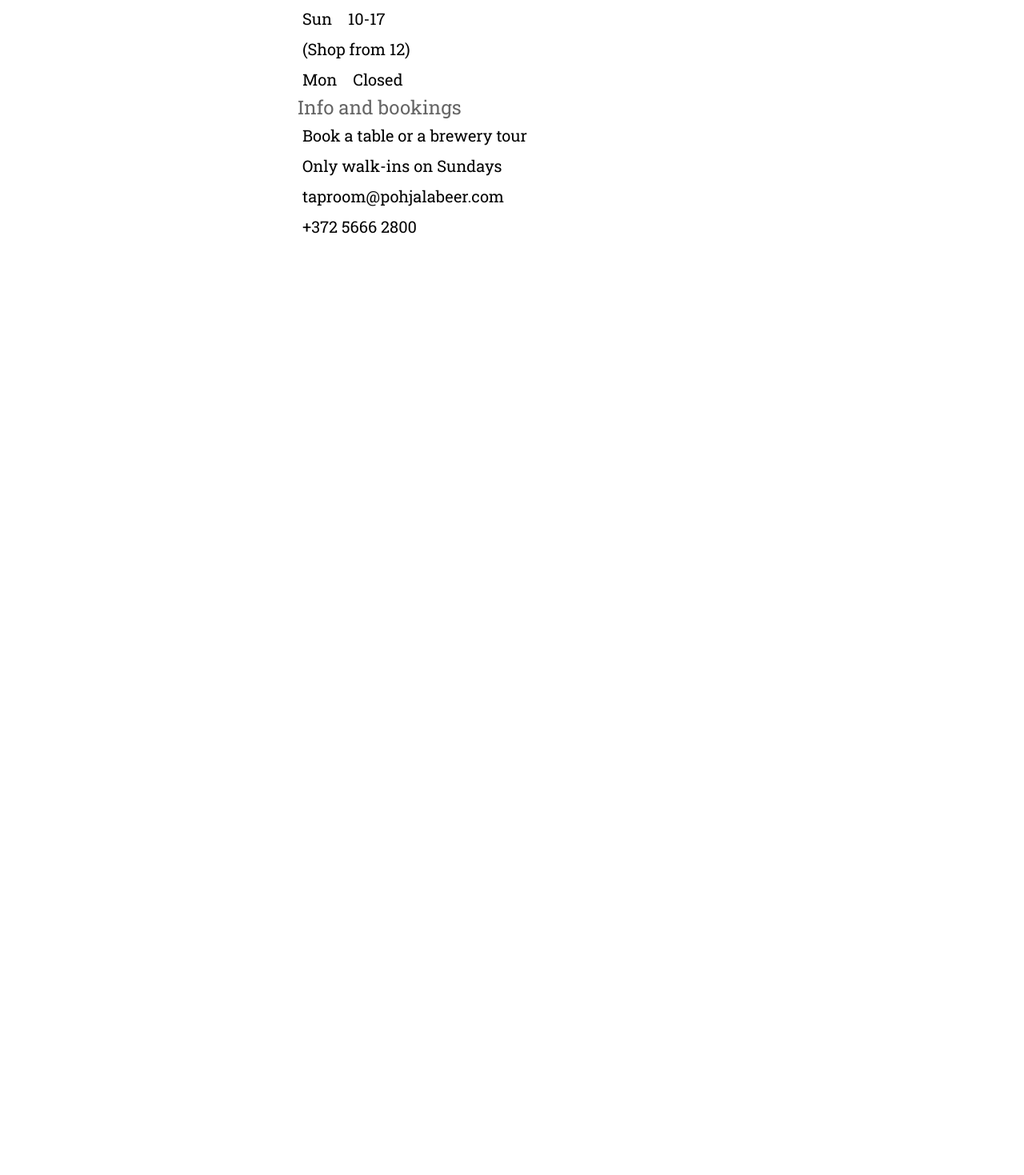
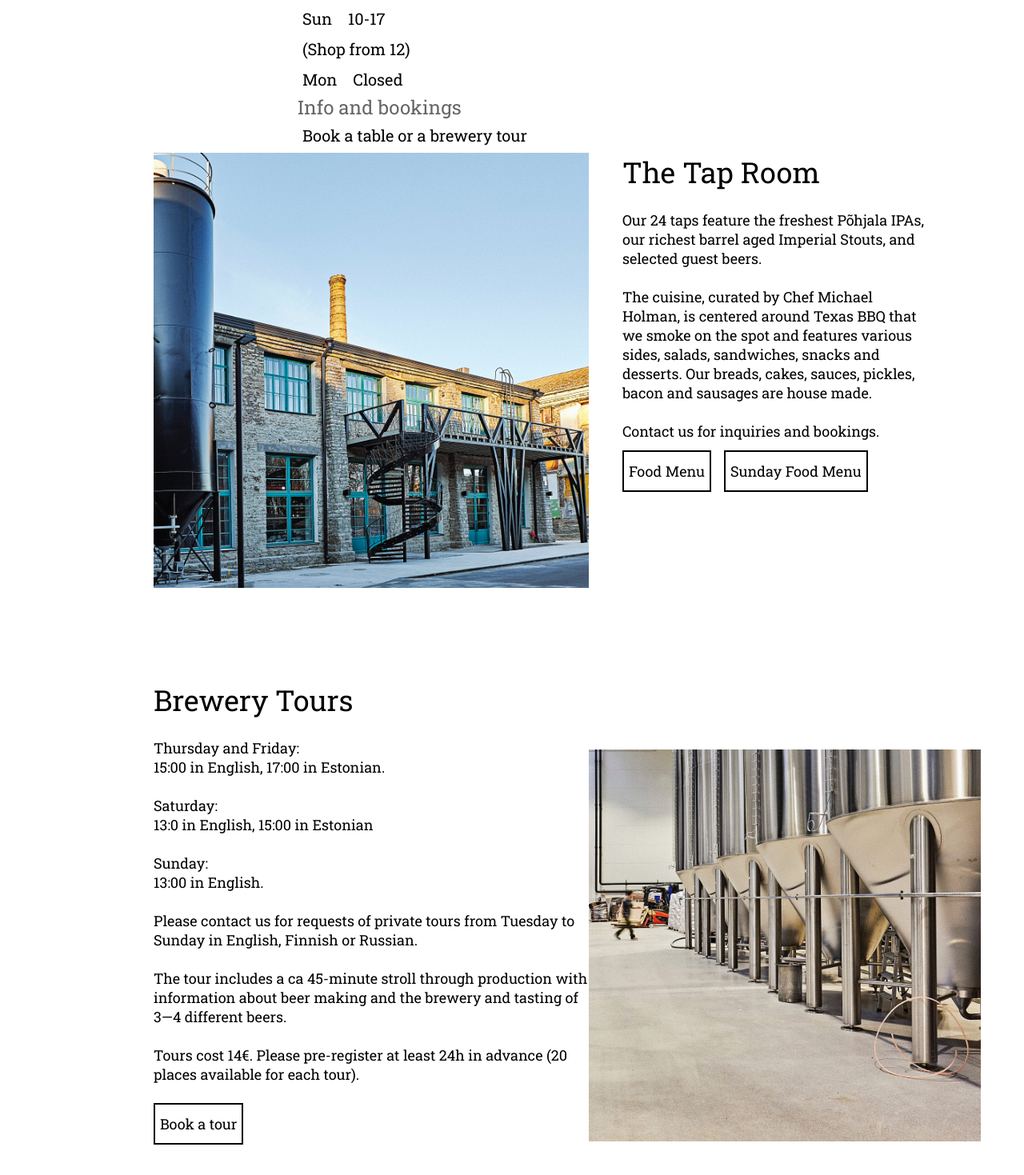
Before and after one commit to KarlErikToom/pohjala, a React (Create React App) app: page /taproom in a window 1280 px wide. Shown: the part 585-2054 px from the top of the page at 80% size. Before the commit the page ends 943 px from the top, so only its background shows below. Built offline with nearby package versions, Linux system fonts and the light colour scheme.

Commit message:
added taproom and tours components

```diff
--- /dev/null
+++ b/src/components/TapTapRoom.jsx
@@ -0,0 +1,34 @@
+import React from "react";
+import Taproom2 from "../assets/taproom-2.jpg";
+
+function TapTapRoom() {
+  return (
+    <section id="tap">
+      <div className="container">
+        <div className="tap__wrapper">
+          <figure className="tap__img--figure">
+            <img src={Taproom2} alt="" className="tap__img" />
+          </figure>
+          <div className="tap__info">
+            <h1 className="tap__info--header">The Tap Room</h1>
+            <p className="tap__info--para">
+              Our 24 taps feature the freshest Põhjala IPAs, our richest barrel
+              aged Imperial Stouts, and selected guest beers. <br />
+              <br />
+              The cuisine, curated by Chef Michael Holman, is centered around
+              Texas BBQ that we smoke on the spot and features various sides,
+              salads, sandwiches, snacks and desserts. Our breads, cakes,
+              sauces, pickles, bacon and sausages are house made. <br /><br />
+              Contact us for inquiries and bookings.
+            </p>
+            <div className="tap__links">
+                <a href="" className="btn">Food Menu</a>
+                <a href="" className="btn">Sunday Food Menu</a>
+            </div>
+          </div>
+        </div>
+      </div>
+    </section>
+  );
+}
+export default TapTapRoom;
--- /dev/null
+++ b/src/components/Tours.jsx
@@ -0,0 +1,40 @@
+import React from "react";
+import Taproom3 from "../assets/taproom-3.jpg"
+
+function Tours() {
+  return (
+    <section id="tours">
+      <div className="container">
+        <div className="tours__wrapper">
+          <div className="tours__info">
+            <h1 className="tap__info--header">Brewery Tours</h1>
+            <p className="tours__info--para">
+              Thursday and Friday: <br />
+              15:00 in English, 17:00 in Estonian. <br />
+              <br />
+              Saturday: <br /> 13:0 in English, 15:00 in Estonian <br />
+              <br />
+              Sunday: <br /> 13:00 in English. <br />
+              <br />
+              Please contact us for requests of private tours from Tuesday to
+              Sunday in English, Finnish or Russian. <br />
+              <br />
+              The tour includes a ca 45-minute stroll through production with
+              information about beer making and the brewery and tasting of 3—4
+              different beers. <br />
+              <br />
+              Tours cost 14€. Please pre-register at least 24h in advance (20
+              places available for each tour).
+            </p>
+            <a href="" className="btn">Book a tour</a>
+          </div>
+          <figure className="tours__img--figure">
+            <img src={Taproom3} alt="" className="tours__img" />
+          </figure>
+        </div>
+      </div>
+    </section>
+  );
+}
+
+export default Tours;
--- a/src/index.css
+++ b/src/index.css
@@ -15,7 +15,10 @@
   width: 100%;
   padding: 0 24px;
 }
-
+a {
+  color: black;
+  text-decoration: none;
+}
 h1 {
   font-weight: 400;
   font-size: 26px;
@@ -34,6 +37,17 @@
   font-weight: 700;
   font-size: 18px;
   transform: rotate(-5deg);
+}
+.btn {
+  border: 2px solid black;
+  font-size: 18px;
+  padding: 12px 6px;
+  margin-right: 16px;
+  transition: all 300ms ease;
+}
+.btn:hover{
+  background-color: rgba(0, 0, 0, 0.918);
+  color: white;
 }
 /*
 ASIDE NAV
@@ -239,7 +253,7 @@
 .taproom__header {
   width: 70%;
 }
-.taproom__header h1{
+.taproom__header h1 {
   font-size: 42px;
 }
 .taproom__info {
@@ -254,3 +268,55 @@
   padding: 6px;
   font-size: 20px;
 }
+
+#tap {
+}
+.tap__wrapper {
+  display: flex;
+}
+
+.tap__img--figure {
+  width: 50%;
+  margin-right: 42px;
+}
+.tap__img {
+  width: 100%;
+}
+.tap__info {
+  width: 35%;
+}
+.tap__info--header {
+  font-size: 36px;
+}
+.tap__info--para {
+  margin-top: 24px;
+  font-size: 18px;
+}
+.tap__links {
+  display: flex;
+  margin-top: 12px;
+}
+/*TOURS*/
+.tours__wrapper{
+  display: flex;
+  align-items: end;
+
+}
+.tours__img--figure{
+  width: 45%;
+}
+.tours__img{
+  width: 100%;
+}
+.tours__info{
+  display: flex;
+  flex-direction: column;
+  align-items: start;
+  justify-content: center;
+  width: 50%;
+}
+.tours__info--para{
+  margin-top: 24px;
+  font-size: 18px;
+  margin-bottom: 24px;
+}
--- a/src/pages/TapRoom.jsx
+++ b/src/pages/TapRoom.jsx
@@ -1,9 +1,15 @@
 import React from "react";
 import TapHero from "../components/TapHero";
+import TapTapRoom from "../components/TapTapRoom";
+import Tours from "../components/Tours";
 
 function TapRoom() {
   return (
+    <>
     <TapHero />
+    <TapTapRoom />
+    <Tours />
+    </>
   );
 }
 
```
Also changed, not shown: src/assets/taproom-2.jpg (added), src/assets/taproom-3.jpg (added).
